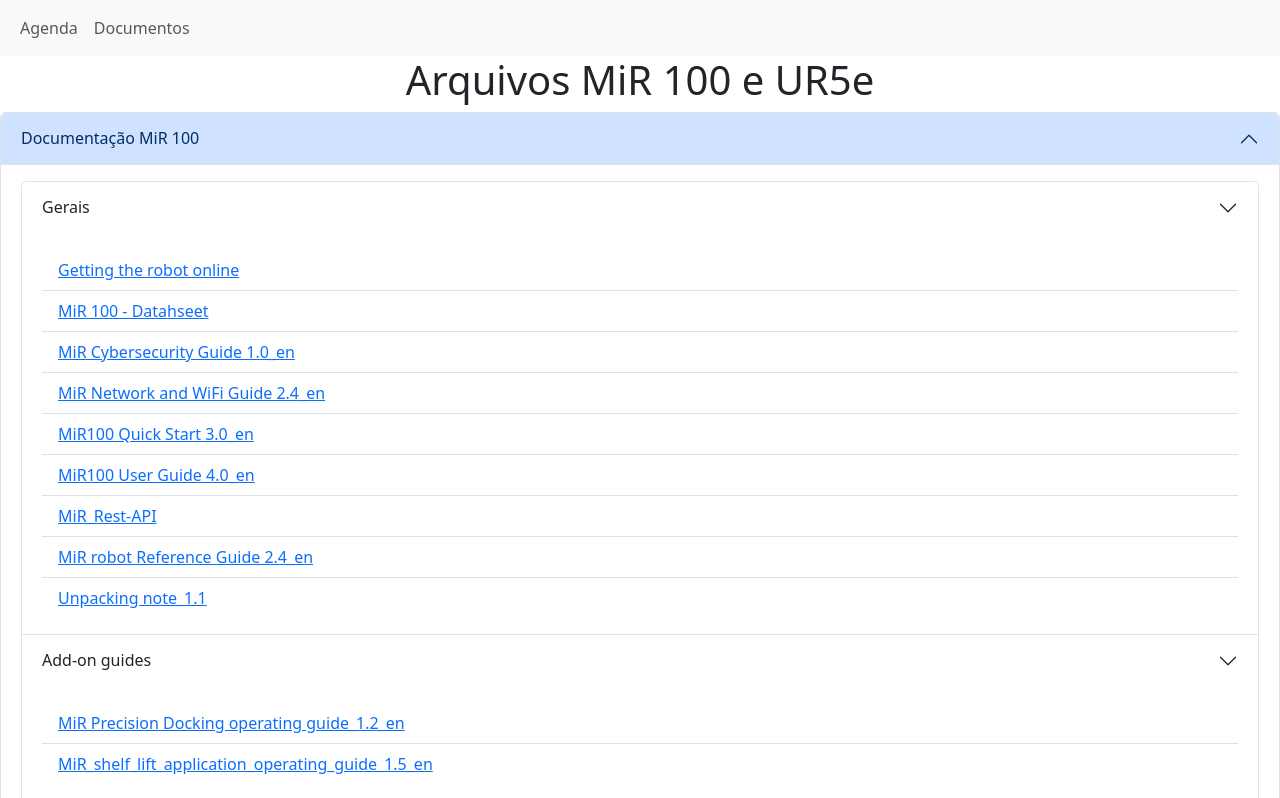
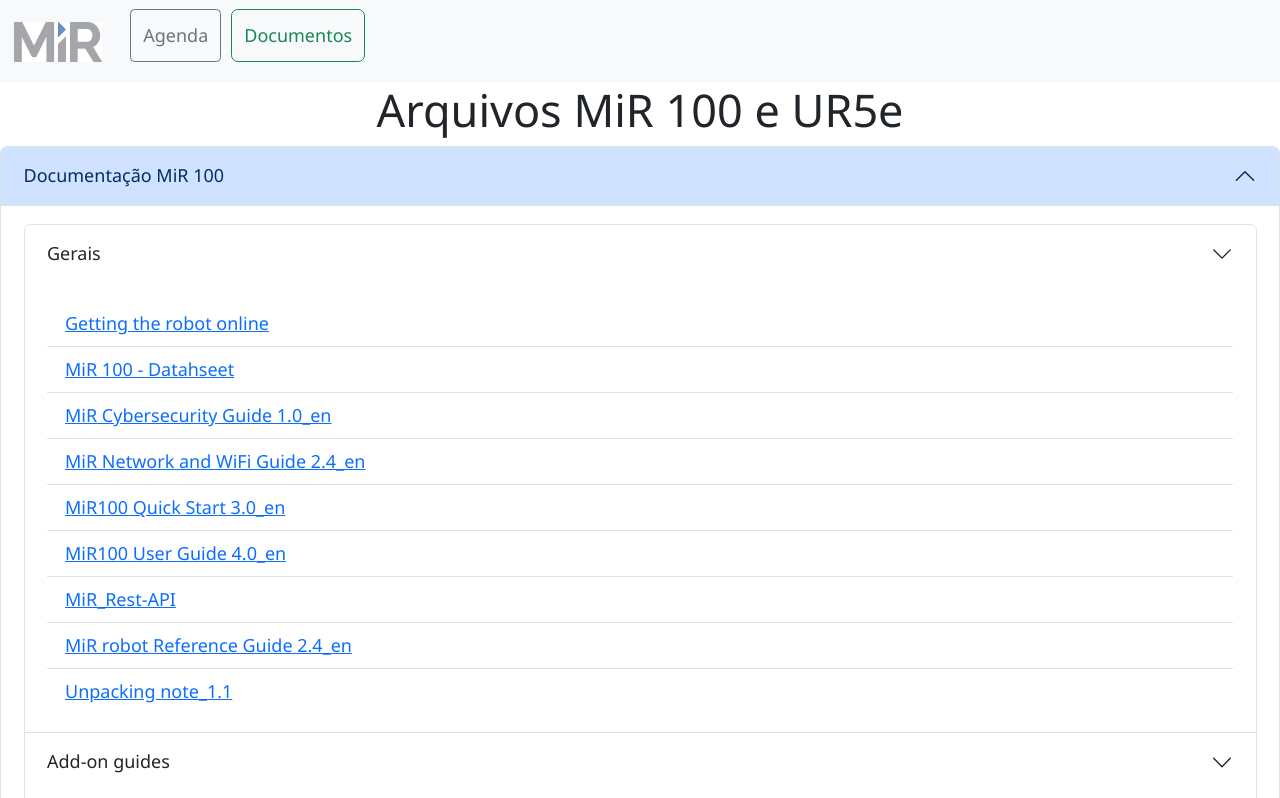
Before and after one commit to LuDittri/Teste_MiR, a plain HTML site: page arquivos.html in a window 1280 px wide. Shown: the top 798 px of the page. Drawn offline with nearby package versions, Linux system fonts and the light colour scheme.

Commit message:
Adição de responsividade e NavBar interativa

```diff
--- a/arquivos.html
+++ b/arquivos.html
@@ -4,35 +4,34 @@
     <meta charset="UTF-8">
     <meta http-equiv="X-UA-Compatible" content="IE=edge">
     <meta name="viewport" content="width=device-width, initial-scale=1.0">
+    <link rel="shortcut icon" href="\Arquivos\favicon.ico" type="image/x-icon">
+    <link rel="stylesheet" href="https://fonts.googleapis.com/icon?family=Material+Icons">
+
     <link href="https://cdn.jsdelivr.net/npm/bootstrap@5.3.0-alpha1/dist/css/bootstrap.min.css" rel="stylesheet" integrity="sha384-GLhlTQ8iRABdZLl6O3oVMWSktQOp6b7In1Zl3/Jr59b6EGGoI1aFkw7cmDA6j6gD" crossorigin="anonymous">
     <script src="https://cdn.jsdelivr.net/npm/bootstrap@5.3.0-alpha1/dist/js/bootstrap.bundle.min.js" integrity="sha384-w76AqPfDkMBDXo30jS1Sgez6pr3x5MlQ1ZAGC+nuZB+EYdgRZgiwxhTBTkF7CXvN" crossorigin="anonymous"></script>
     <link rel="stylesheet" href="style.css">
     <title>Agenda MiR</title>
-
+</head>
+<body>
   <nav class="navbar navbar-expand-lg bg-body-tertiary">
     <div class="container-fluid">
-
-          <div class="collapse navbar-collapse" id="navbarSupportedContent">
+      <button class="navbar-toggler" type="button" data-bs-toggle="collapse" data-bs-target="#navbarTogglerDemo03" aria-controls="navbarTogglerDemo03" aria-expanded="false" aria-label="Toggle navigation">
+        <span class="navbar-toggler-icon"><a href=""></a></span>
+      </button>
+      <a class="navbar-brand" href="index.html"><img src="Arquivos\logo_mir.jpg" alt="Logo MiR" height="40px"></a>
+      <div class="collapse navbar-collapse" id="navbarTogglerDemo03">
         <ul class="navbar-nav me-auto mb-2 mb-lg-0">
-
           <li class="nav-item">
-                <a class="nav-link" href="index.html">Agenda</a>
+            <button class="btn btn-sm btn-outline-secondary" id = "button_nav_2" type="button"><a href="index.html" style=" color: inherit; text-decoration: none">Agenda</a></button>
           </li>
-
           <li class="nav-item">
-                <a class="nav-link" href="arquivos.html">Documentos</a>
+            <button class="btn btn-outline-success me-2"  id = "button_nav" type="button"><a href="arquivos.html" style=" color: inherit; text-decoration: none">Documentos</a></button>
           </li>
-
         </ul>
-
       </div>
     </div>
   </nav>
-</head>
-<body>
-    <h1 id="title">Arquivos MiR 100 e UR5e</h1>
-
-
+    <h1  class="title">Arquivos MiR 100 e UR5e</h1>
     <div class="accordion" id="accordionPanelsStayOpenExample">
 
         <div class="accordion-item">
@@ -54,15 +53,15 @@
                         <div id="panelsStayOpen-collapseMIR100-gerais" class="accordion-collapse collapse show" aria-labelledby="panelsStayOpen-headingMIR100-gerais">
                           <div class="accordion-body">
                             <ul class="list-group list-group-flush">
-                                <li class="list-group-item"><a href="Arquivos/mir 100/Getting the robot online.pdf"> Getting the robot online</a></li>
-                                <li class="list-group-item"><a href="Arquivos/mir 100/MiR 100 - Datahseet.pdf"> MiR 100 - Datahseet</a></li>
-                                <li class="list-group-item"><a href="Arquivos/mir 100/MiR Cybersecurity Guide 1.0_en.pdf">MiR Cybersecurity Guide 1.0_en </a></li>
-                                <li class="list-group-item"><a href="Arquivos/mir 100/MiR Network and WiFi Guide 2.4_en.pdf">MiR Network and WiFi Guide 2.4_en </a></li>
-                                <li class="list-group-item"><a href="Arquivos/mir 100/MiR100 Quick Start 3.0_en.pdf">MiR100 Quick Start 3.0_en </a></li>
-                                <li class="list-group-item"><a href="Arquivos/mir 100/MiR100 User Guide 4.0_en.pdf">MiR100 User Guide 4.0_en </a></li>
-                                <li class="list-group-item"><a href="Arquivos/mir 100/MiR_Rest-API.pdf">MiR_Rest-API </a></li>
-                                <li class="list-group-item"><a href="Arquivos/mir 100/MiR robot Reference Guide 2.4_en.pdf">MiR robot Reference Guide 2.4_en </a></li>
-                                <li class="list-group-item"><a href="Arquivos/mir 100/Unpacking note_1.1.pdf">Unpacking note_1.1 </a></li>
+                                <li class="list-group-item"><a href="Arquivos/mir 100/Getting the robot online.pdf" target="_blank" > Getting the robot online</a></li>
+                                <li class="list-group-item"><a href="Arquivos/mir 100/MiR 100 - Datahseet.pdf" target="_blank" > MiR 100 - Datahseet</a></li>
+                                <li class="list-group-item"><a href="Arquivos/mir 100/MiR Cybersecurity Guide 1.0_en.pdf" target="_blank" >MiR Cybersecurity Guide 1.0_en </a></li>
+                                <li class="list-group-item"><a href="Arquivos/mir 100/MiR Network and WiFi Guide 2.4_en.pdf" target="_blank" >MiR Network and WiFi Guide 2.4_en </a></li>
+                                <li class="list-group-item"><a href="Arquivos/mir 100/MiR100 Quick Start 3.0_en.pdf" target="_blank" >MiR100 Quick Start 3.0_en </a></li>
+                                <li class="list-group-item"><a href="Arquivos/mir 100/MiR100 User Guide 4.0_en.pdf" target="_blank" >MiR100 User Guide 4.0_en </a></li>
+                                <li class="list-group-item"><a href="Arquivos/mir 100/MiR_Rest-API.pdf" target="_blank" >MiR_Rest-API </a></li>
+                                <li class="list-group-item"><a href="Arquivos/mir 100/MiR robot Reference Guide 2.4_en.pdf" target="_blank" >MiR robot Reference Guide 2.4_en </a></li>
+                                <li class="list-group-item"><a href="Arquivos/mir 100/Unpacking note_1.1.pdf" target="_blank" >Unpacking note_1.1 </a></li>
 
                             </ul>
                           </div>
@@ -77,8 +76,8 @@
                         <div id="panelsStayOpen-collapseMIR100-addOnGuides" class="accordion-collapse collapse show" aria-labelledby="panelsStayOpen-headingMIR100-addOnGuides">
                           <div class="accordion-body">
                             <ul class="list-group list-group-flush">
-                                <li class="list-group-item"><a href="Arquivos/mir 100/Add-on guides/MiR Precision Docking operating guide_1.2_en.pdf"> MiR Precision Docking operating guide_1.2_en</a></li>
-                                <li class="list-group-item"><a href="Arquivos/mir 100/Add-on guides/MiR_shelf_lift_application_operating_guide_1.5_en.pdf"> MiR_shelf_lift_application_operating_guide_1.5_en</a></li>
+                                <li class="list-group-item"><a href="Arquivos/mir 100/Add-on guides/MiR Precision Docking operating guide_1.2_en.pdf" target="_blank" > MiR Precision Docking operating guide_1.2_en</a></li>
+                                <li class="list-group-item"><a href="Arquivos/mir 100/Add-on guides/MiR_shelf_lift_application_operating_guide_1.5_en.pdf" target="_blank" > MiR_shelf_lift_application_operating_guide_1.5_en</a></li>
                             </ul>
                           </div>
                         </div>
@@ -92,10 +91,10 @@
                         <div id="panelsStayOpen-collapseMIR100-Translations" class="accordion-collapse collapse show" aria-labelledby="panelsStayOpen-headingMIR100-Translations">
                           <div class="accordion-body">
                             <ul class="list-group list-group-flush">
-                                <li class="list-group-item"><a href="Arquivos/mir 100/Translations - Reference guides/MiR-robot referencevejledning_2.0 da.pdf">MiR-robot referencevejledning_2.0 da</a></li>
-                                <li class="list-group-item"><a href="Arquivos/mir 100/Translations - Reference guides/MiR-Roboter Referenzanleitung_2.0_de.pdf">MiR-Roboter Referenzanleitung_2.0_de </a></li>
-                                <li class="list-group-item"><a href="Arquivos/mir 100/Translations - Reference guides/MiR 机器人 参考指南_2.0_zh.pdf">MiR 机器人 参考指南_2.0_zh </a></li>
-                                <li class="list-group-item"><a href="Arquivos/mir 100/Translations - Reference guides/Robot MiR guía de referencia_2.0_es.pdf">Robot MiR guía de referencia_2.0_es </a></li>
+                                <li class="list-group-item"><a href="Arquivos/mir 100/Translations - Reference guides/MiR-robot referencevejledning_2.0 da.pdf" >MiR-robot referencevejledning_2.0 da</a></li>
+                                <li class="list-group-item"><a href="Arquivos/mir 100/Translations - Reference guides/MiR-Roboter Referenzanleitung_2.0_de.pdf" >MiR-Roboter Referenzanleitung_2.0_de </a></li>
+                                <li class="list-group-item"><a href="Arquivos/mir 100/Translations - Reference guides/MiR 机器人 参考指南_2.0_zh.pdf" >MiR 机器人 参考指南_2.0_zh </a></li>
+                                <li class="list-group-item"><a href="Arquivos/mir 100/Translations - Reference guides/Robot MiR guía de referencia_2.0_es.pdf" >Robot MiR guía de referencia_2.0_es </a></li>
                             </ul>
                           </div>
                         </div>
@@ -114,14 +113,14 @@
           </h2>
           <div id="panelsStayOpen-collapseTwo" class="accordion-collapse collapse show" aria-labelledby="panelsStayOpen-headingTwo">
             <div class="accordion-body">
-                <div class="accordion" id="accordionPanelsStayOpenMIR100">
+                <div class="accordion" id="accordionPanelsStayOpenUR5e">
                     <div class="accordion-item">
-                        <h2 class="accordion-header" id="panelsStayOpen-headingMIR100-gerais">
-                          <button class="accordion-button collapsed" type="button" data-bs-toggle="collapse" data-bs-target="#panelsStayOpen-collapseMIR100-gerais" aria-expanded="true" aria-controls="panelsStayOpen-collapseMIR100-gerais">
+                        <h2 class="accordion-header" id="panelsStayOpen-headingUR5e-gerais">
+                          <button class="accordion-button collapsed" type="button" data-bs-toggle="collapse" data-bs-target="#panelsStayOpen-collapseUR5e-gerais" aria-expanded="true" aria-controls="panelsStayOpen-collapseUR5e-gerais">
                             Gerais
                           </button>
                         </h2>
-                        <div id="panelsStayOpen-collapseMIR100-gerais" class="accordion-collapse collapse show" aria-labelledby="panelsStayOpen-headingMIR100-gerais">
+                        <div id="panelsStayOpen-collapseUR5e-gerais" class="accordion-collapse collapse show" aria-labelledby="panelsStayOpen-headingUR5e-gerais">
                           <div class="accordion-body">
                             <ul class="list-group list-group-flush">
                                 <li class="list-group-item"><a href="Arquivos/ur5r/UR5e_User_Manual_pt_Global.pdf">UR5e_User_Manual_pt_Global</a></li>
@@ -136,11 +135,6 @@
             </div>
           </div>
         </div>
-
-
-
     </div>
-
-
 </body>
 </html>
--- a/style.css
+++ b/style.css
@@ -1,9 +1,41 @@
 .agenda{
-    width: 100%;
-    height: 36rem;
+    width: 100vw;
+    height: 85vh;
 }
 
-#title{
+.title{
     font-family: system-ui, -apple-system, BlinkMacSystemFont, 'Segoe UI', Roboto, Oxygen, Ubuntu, Cantarell, 'Open Sans', 'Helvetica Neue', sans-serif;
     text-align: center;
 }
+
+*{
+    font-family: 'Segoe UI', Tahoma, Geneva, Verdana, sans-serif !important;
+    font-size: large;
+}
+
+div.container{
+    padding: 15;
+    margin: 0;
+    font-family: 'Segoe UI', Tahoma, Geneva, Verdana, sans-serif;
+}
+
+.accordion-button{
+    font-size: large;
+}
+
+div.container-fluid{
+    gap: 10px;
+}
+
+li.nav-item{
+    padding-bottom: 12px;
+}
+
+#button_nav{
+    padding: 12px;
+}
+
+#button_nav_2{
+    padding: 12px;
+    margin-right: 10px;
+}
```
Also changed, not shown: index.html (+16 -17 lines), Arquivos/favicon.ico (added), Arquivos/logo_mir.ico (added), Arquivos/logo_mir.jpg (added). Lines whose indentation alone changed are shown as unchanged.
